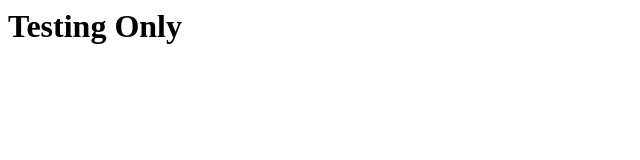
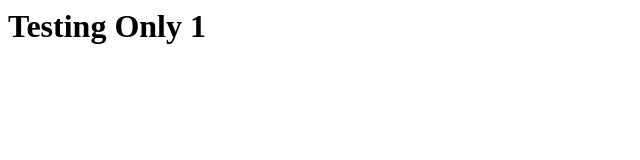
Before and after one commit to patelsan/website2, a plain HTML site: page Index.html in a window 1280 px wide. Shown: the full height of the page, 0-640 px from the left. Drawn offline with Linux system fonts and the light colour scheme.

Commit message:
Force rebuild

```diff
--- a/Index.html
+++ b/Index.html
@@ -1 +1 @@
-<h1>Testing Only</h1>
+<h1>Testing Only 1</h1>
```
